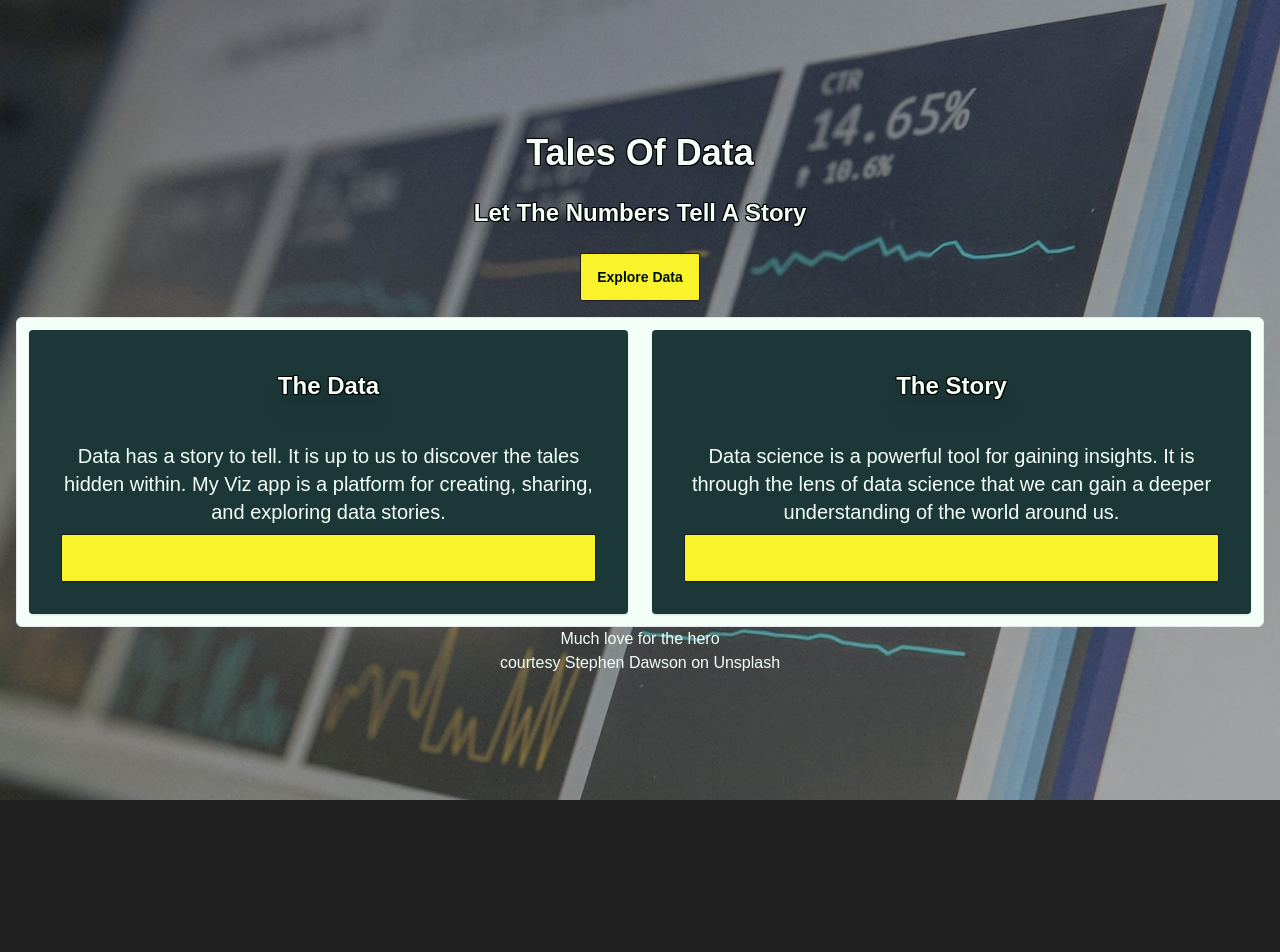
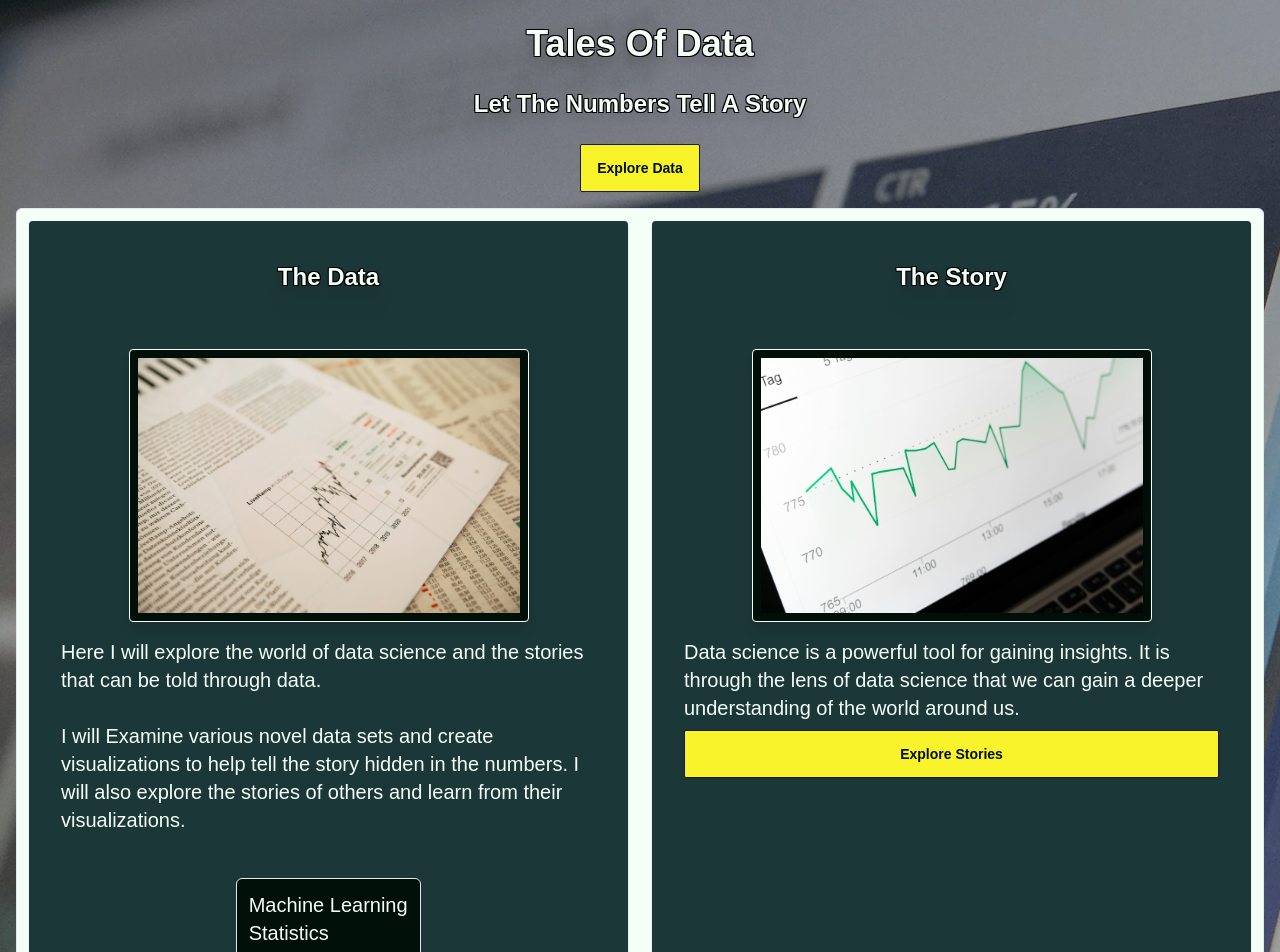
Before and after one commit to RW2023/viz, a Next.js app: page / in a window 1280 px wide. Shown: the top 952 px of the page. Before the commit the page ends 800 px from the top, so only its background shows below. Built offline with nearby package versions, Linux system fonts and the light colour scheme.

Commit message:
Add image and update content in page component

```diff
--- a/src/app/page.tsx
+++ b/src/app/page.tsx
@@ -3,19 +3,49 @@ import GridBox from '@/components/ui/GridBox';
 import LightHeading from '@/components/ui/LightHeading';
 import LightSubHeading from '@/components/ui/LightSubHeading';
 import Attribution from '@/components/ui/Attribution';
+import Image from 'next/image';
 
 const content1 = (
-  <div>
+  <div className="flex flex-1 flex-col justify-center items-center text-left">
+    <Image
+      src={'/chart2.jpg'}
+      alt={'Data Visualizer'}
+      width={400}
+      height={400}
+      className="rounded bg-background p-2 shadow-lg border border-1 border-headline m-4"
+    />
     <p>
-      Data has a story to tell. It is up to us to discover the tales hidden within. My Viz app is a platform for creating, sharing, and exploring data stories.
+      Here I will explore the world of data science and the stories that can be told through data.
     </p>
+    <br />
+    <p>
+      I will Examine various novel data sets and create visualizations to help
+      tell the story hidden in the numbers. I will also explore the stories of others and
+      learn from their visualizations.
+    </p>
+    <br />
+ <ul className='border border-1 p-3 bg-background m-4 rounded-md'>
+  <li>Machine Learning</li>
+  <li>Statistics</li>
+  <li>Data Visualization</li>
+  <li>Google Colab</li>
+ </ul>
   </div>
 );
 
 const content2 = (
-  <div>
+  <div className="flex flex-1 flex-col justify-center items-center text-left">
+    <Image
+      src={'/chart.jpg'}
+      alt={'Data Visualizer'}
+      width={400}
+      height={400}
+      className="rounded bg-background p-2 shadow-lg border border-1 border-headline m-4"
+    />
     <p>
-      Data science is a powerful tool for gaining insights. It is through the lens of data science that we can gain a deeper understanding of the world around us.
+      Data science is a powerful tool for gaining insights. It is through the
+      lens of data science that we can gain a deeper understanding of the world
+      around us.
     </p>
   </div>
 );
@@ -46,6 +76,8 @@ export default function Home() {
               heading2="The story"
               content1={content1}
               content2={content2}
+              buttonText1='Explore Data'
+              buttonText2='Explore Stories'
             />
             <Attribution
               link="https://unsplash.com/@dawson2406?utm_content=creditCopyText&utm_medium=referral&utm_source=unsplash"
```
